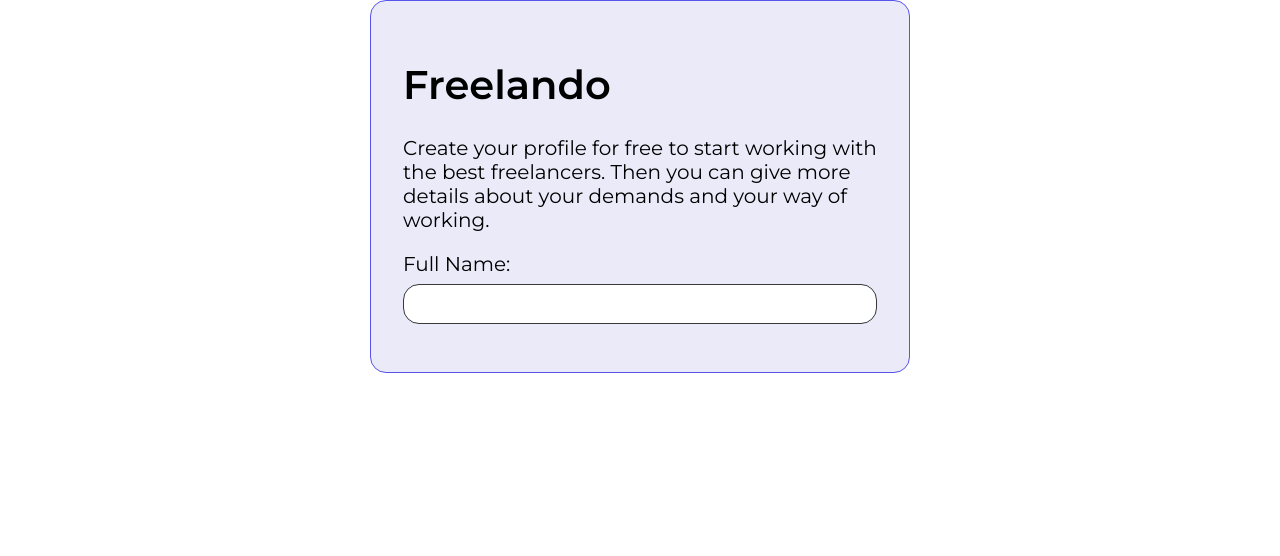
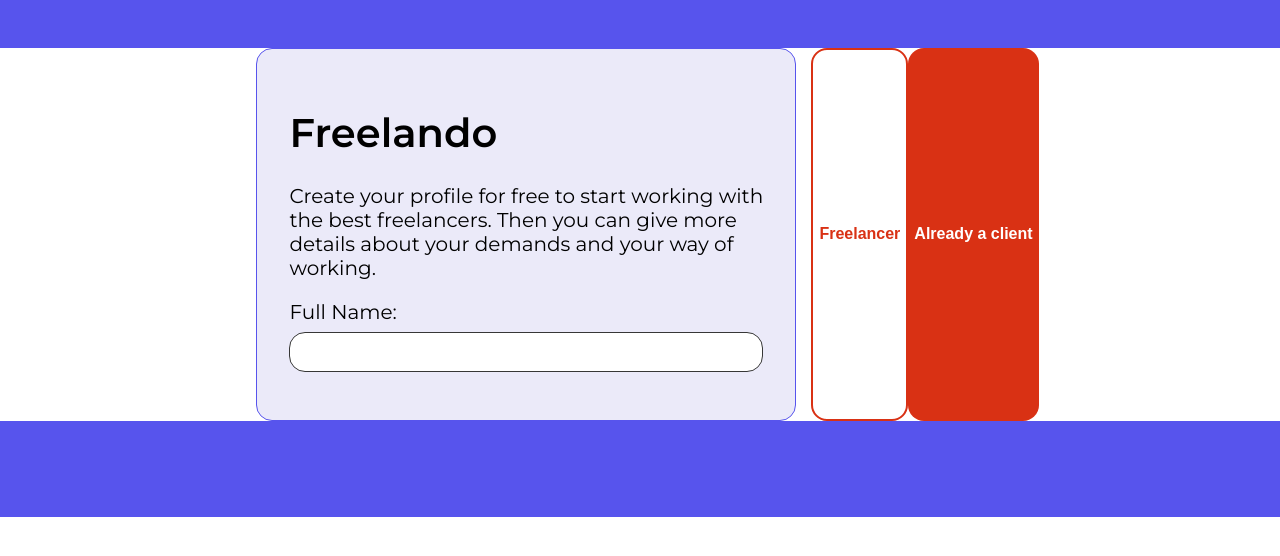
Before and after one commit to aguirreLCD/vite-project-freelando, a React (Vite) app: page / in a window 1280 px wide. Shown: the top 556 px of the page. Built offline with nearby package versions, Linux system fonts and the light colour scheme.

Commit message:
start to create Button Component

```diff
--- a/src/App.jsx
+++ b/src/App.jsx
@@ -6,12 +6,13 @@ import { Header } from "./components/Header/Header.jsx";
 import { InputText } from "./components/InputText/InputText.jsx";
 import { ThemeProviderContext } from "./components/ThemeProviderContext/ThemeProviderContext.jsx";
 import { Typography } from "./components/Typography/Typografy.jsx";
+import { Button } from "./components/Button/Button.jsx";
 
 function App() {
   return (
     <ThemeProviderContext>
       <GlobalStyles />
-      {/* <Header /> */}
+      <Header />
       <Container>
         <Row justify="center">
           <Col lg={6}>
@@ -29,10 +30,14 @@ function App() {
               <InputText label="Full Name:" />
             </Card>
           </Col>
+          <Button btnType="secondary">Freelancer</Button>
+          <Button btnType="primary" btnState="default">
+            Already a client
+          </Button>
         </Row>
       </Container>
 
-      {/* <Footer /> */}
+      <Footer />
     </ThemeProviderContext>
   );
 }
--- /dev/null
+++ b/src/components/Button/Button.jsx
@@ -0,0 +1,58 @@
+/* eslint-disable react/prop-types */
+import styled from "@emotion/styled";
+
+const StyledPrimaryButton = styled.button`
+  padding: ${(props) => props.theme.padding.xs},
+    ${(props) => props.theme.padding.s};
+  background: ${(props) => props.theme.colors.primary.b};
+  border-radius: ${(props) => props.theme.padding.s};
+  color: ${(props) => props.theme.colors.white};
+  box-sizing: border-box;
+  font-weight: 700;
+  font-size: 16px;
+  line-height: 20px;
+  text-align: center;
+  cursor: pointer;
+  border: none;
+
+  &:hover {
+    background: ${(props) => props.theme.colors.dark.b};
+  }
+  &:focus {
+    outline-color: ${(props) => props.theme.colors.dark.d};
+  }
+`;
+
+const StyledSecondaryButton = styled.button`
+  color: ${(props) => props.theme.colors.primary.b};
+  background: transparent;
+
+  border: 2px solid ${(props) => props.theme.colors.primary.b};
+  border-radius: ${(props) => props.theme.padding.s};
+  padding: ${(props) => props.theme.padding.xs},
+    ${(props) => props.theme.padding.s};
+  box-sizing: border-box;
+  font-weight: 700;
+  font-size: 16px;
+  line-height: 20px;
+  text-align: center;
+  cursor: pointer;
+  &:hover {
+    border-color: ${(props) => props.theme.colors.dark.b};
+    color: ${(props) => props.theme.colors.dark.b};
+  }
+  &:focus {
+    outline-color: ${(props) => props.theme.colors.focus};
+  }
+`;
+
+export const Button = ({
+  children,
+  btnType = "primary",
+  btnState = "default",
+}) => {
+  if (btnType === "primary" && btnState === "default") {
+    return <StyledPrimaryButton>{children}</StyledPrimaryButton>;
+  }
+  return <StyledSecondaryButton>{children}</StyledSecondaryButton>;
+};
```
